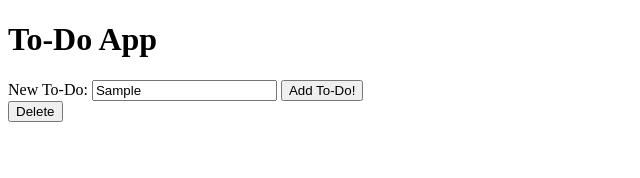
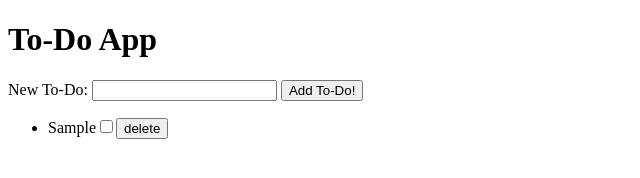
Before and after one commit to annierm18/to-do-app, a plain HTML site: page index.html in a window 1280 px wide. Both pictures are taken after typing "Sample" into the empty fields and a click on the button "Add To-Do!". Shown: the whole page, without its empty margins (0-640 px from the left). Drawn offline with Linux system fonts and the light colour scheme.

Commit message:
final submission

```diff
--- a/app.js
+++ b/app.js
@@ -12,25 +12,29 @@ function onReady() {
 
     let checkbox = document.createElement('input');
 
+    let del = document.createElement('button');
+
+
     checkbox.type = "checkbox";
 
     newLi.textContent = title;
 
     newLi.appendChild(checkbox);
 
+    del.innerHTML = "delete";
+
+    newLi.appendChild(del);
+
+    del.addEventListener("click", function (e) {
+
+      this.parentNode.parentNode.removeChild(this.parentNode);
+
+            });
+
     toDoList.appendChild(newLi);
 
     newToDoText.value = '';
-
-    removeTask.addEventListener('click', function(e) {
-
-      newLi.parentnewLi.removeChild(newLi);
-
-     });
-
   });
-
-
 }
 
 window.onload = function() {
--- a/index.html
+++ b/index.html
@@ -10,11 +10,9 @@
 
     <form id="addToDoForm">
       <label for="newToDoText">New To-Do:</label>
-      <input type="text" id="cs">
+      <input type="text" id="newToDoText">
       <button type="submit">Add To-Do!</button>
     </form>
-
-    <button id="delete">Delete</button>
 
     <ul id="toDoList">
 
```
